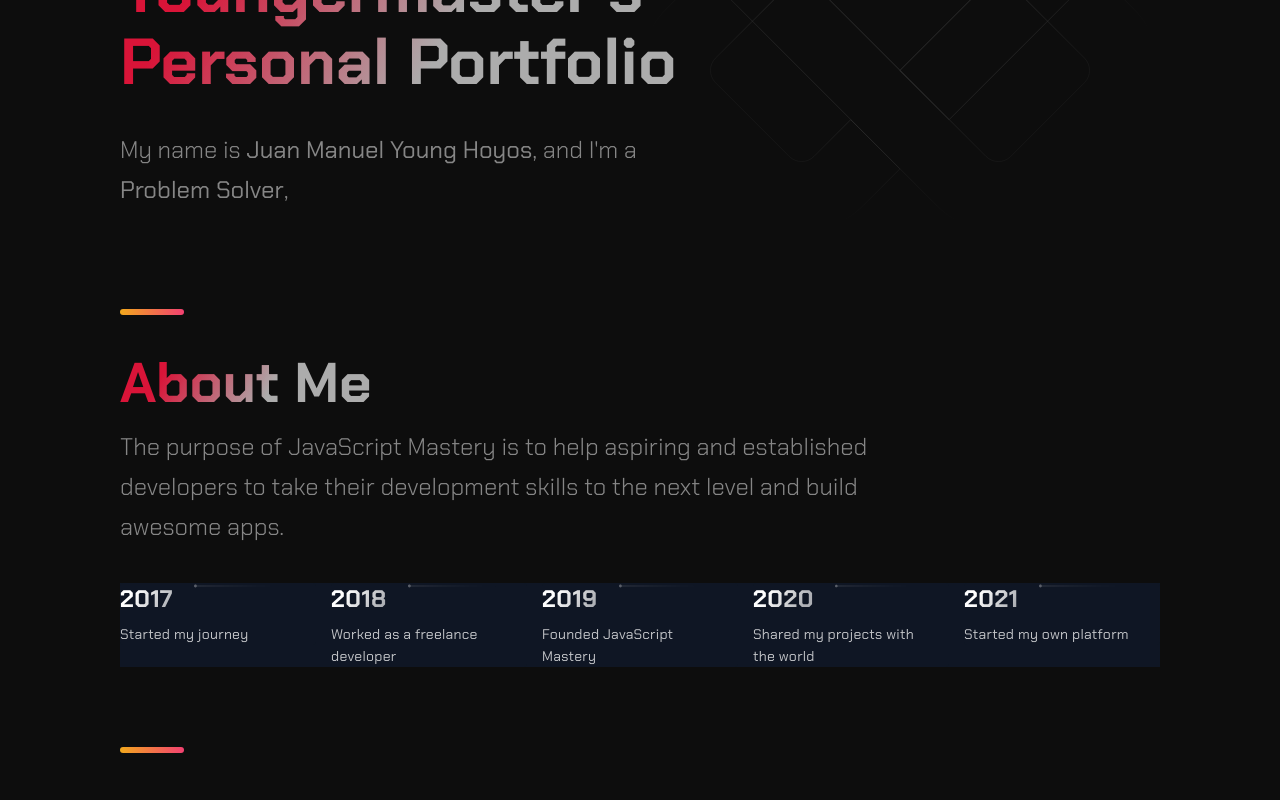
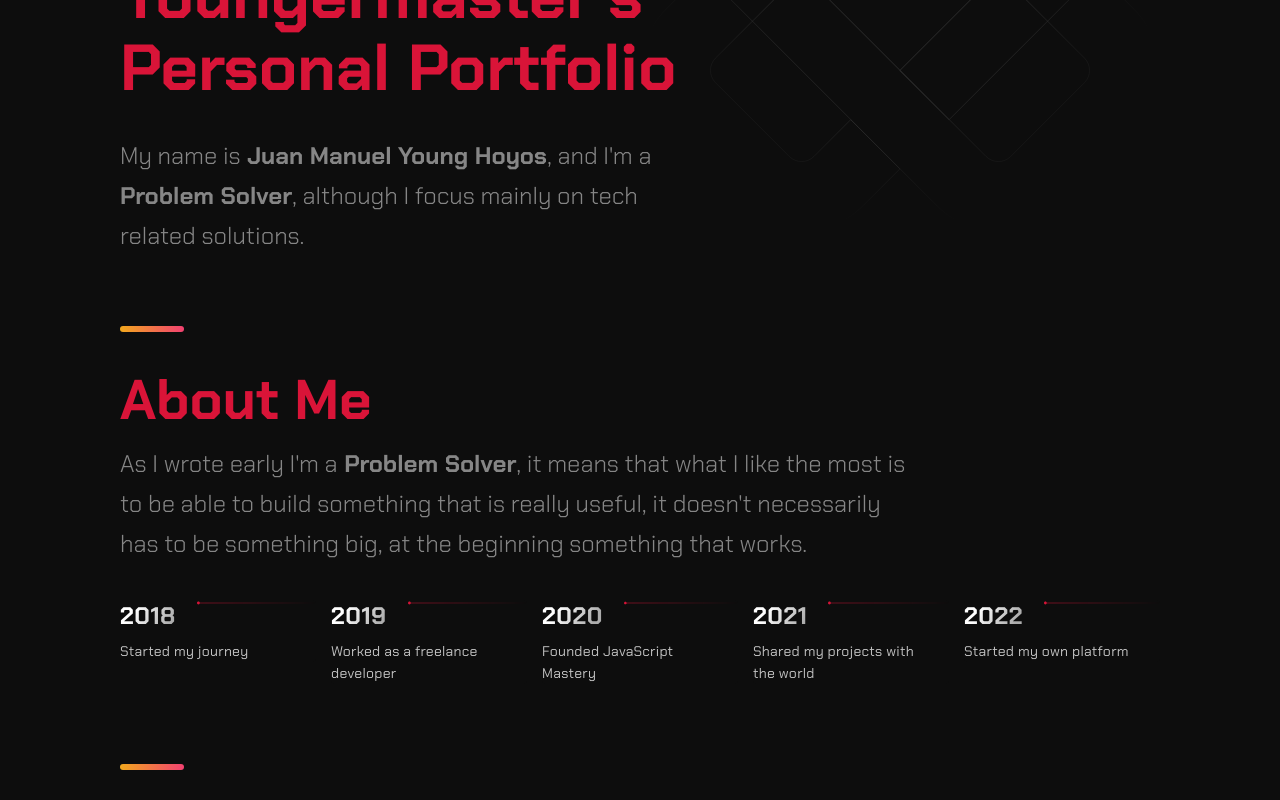
Before and after one commit to Youngermaster/Portfolio-Youngermaster, a Next.js app: page / in a window 1280 px wide. Shown: the part 400-1200 px from the top of the page. Built offline with nearby package versions, Linux system fonts and the light colour scheme.

Commit message:
About Me updated

```diff
--- a/src/components/BackgrooundAnimation/BackgroundAnimation.js
+++ b/src/components/BackgrooundAnimation/BackgroundAnimation.js
@@ -10,7 +10,6 @@ const BackgroundAnimation = () => (
       fill="none"
       xmlns="http://www.w3.org/2000/svg"
     >
-      {/* <image href="/images/Logo-1000x1000.png" x="50%" y="50%" height="100" width="100"/> */}
       <g opacity="0.15">
         <path
           fillRule="evenodd"
--- a/src/components/Hero/Hero.js
+++ b/src/components/Hero/Hero.js
@@ -5,7 +5,6 @@ import {
   SectionText,
   SectionTitle,
 } from "../../styles/GlobalComponents";
-import Button from "../../styles/GlobalComponents/Button";
 import { LeftSection } from "./HeroStyles";
 import { LogoHeroImg } from "../Projects/ProjectsStyles";
 
@@ -20,10 +19,18 @@ const Hero = (props) => (
           Personal Portfolio
         </SectionTitle>
         <SectionText>
-          My name is <strong>Juan Manuel Young Hoyos</strong>, and I'm a{" "}
-          <strong>Problem Solver</strong>,
+          My name is
+          <b>
+            <strong> Juan Manuel Young Hoyos</strong>
+          </b>
+          , and I'm a
+          <b>
+            <strong> Problem Solver</strong>
+          </b>
+          , although I focus mainly on tech related solutions.
+          <br />
+          <br />
         </SectionText>
-        {/* <Button onClick={props.handleClick}>Learn More</Button> */}
       </LeftSection>
     </Section>
   </>
--- a/src/components/TimeLine/TimeLine.js
+++ b/src/components/TimeLine/TimeLine.js
@@ -68,9 +68,13 @@ const Timeline = () => {
       <SectionDivider divider />
       <SectionTitle>About Me</SectionTitle>
       <SectionText>
-        The purpose of JavaScript Mastery is to help aspiring and established
-        developers to take their development skills to the next level and build
-        awesome apps.
+        As I wrote early I'm a
+        <b>
+          <strong> Problem Solver</strong>
+        </b>
+        , it means that what I like the most is to be able to build something
+        that is really useful, it doesn't necessarily has to be something big,
+        at the beginning something that works.
       </SectionText>
       <CarouselContainer ref={carouselRef} onScroll={handleScroll}>
         <>
@@ -99,7 +103,8 @@ const Timeline = () => {
                       clip-rule="evenodd"
                       d="M2.5 5.5C3.88071 5.5 5 4.38071 5 3V3.5L208 3.50002V2.50002L5 2.5V3C5 1.61929 3.88071 0.5 2.5 0.5C1.11929 0.5 0 1.61929 0 3C0 4.38071 1.11929 5.5 2.5 5.5Z"
                       fill="url(#paint0_linear)"
-                      fill-opacity="0.33"
+                      fill="#D91438"
+                      fill-opacity="1"
                     />
                     <defs>
                       <linearGradient
--- a/src/components/TimeLine/TimeLineStyles.js
+++ b/src/components/TimeLine/TimeLineStyles.js
@@ -3,7 +3,7 @@ import styled from 'styled-components'
 
 export const CarouselContainer = styled.ul`
   max-width: 1040px;
-  background: #0F1624;
+  background: #0D0D0D;
   padding: 0rem;
   list-style:none;
   display: flex;
@@ -40,7 +40,7 @@ export const CarouselMobileScrollNode = styled.div`
 `
 
 export const CarouselItem = styled.div`
-  background: #0F1624;
+  background: #0D0D0D;
   border-radius: 3px;
   max-width: 196px;
 
@@ -51,7 +51,7 @@ export const CarouselItem = styled.div`
   @media ${props => props.theme.breakpoints.sm} {
     margin-left: 32px;
     min-width: 120px;
-    background: #0E131F;
+    background: #0D0D0D;
     padding: 4px;
     align-content: start;
     scroll-snap-align: start;
--- a/src/constants/constants.js
+++ b/src/constants/constants.js
@@ -42,9 +42,9 @@ export const projects = [
 ];
 
 export const TimeLineData = [
-  { year: 2017, text: "Started my journey" },
-  { year: 2018, text: "Worked as a freelance developer" },
-  { year: 2019, text: "Founded JavaScript Mastery" },
-  { year: 2020, text: "Shared my projects with the world" },
-  { year: 2021, text: "Started my own platform" },
+  { year: 2018, text: "Started my journey" },
+  { year: 2019, text: "Worked as a freelance developer" },
+  { year: 2020, text: "Founded JavaScript Mastery" },
+  { year: 2021, text: "Shared my projects with the world" },
+  { year: 2022, text: "Started my own platform" },
 ];
--- a/src/styles/GlobalComponents/index.js
+++ b/src/styles/GlobalComponents/index.js
@@ -29,11 +29,7 @@ export const SectionTitle = styled.h2`
   line-height: ${(props) => (props.main ? "72px" : "56px")};
   width: max-content;
   max-width: 100%;
-  background: linear-gradient(
-    121.57deg,
-    #D91438 18.77%,
-    rgba(255, 255, 255, 0.66) 60.15%
-  );
+  background: #d91438;
   -webkit-background-clip: text;
   -webkit-text-fill-color: transparent;
   margin-bottom: 16px;
@@ -272,7 +268,7 @@ export const LinkContainer = styled.div`
   padding: 8px;
 
   &:hover {
-    background-color: #8C162C;
+    background-color: #8c162c;
     transform: scale(1.2);
     cursor: pointer;
   }
--- a/src/themes/default.js
+++ b/src/themes/default.js
@@ -8,7 +8,6 @@ export default {
   colors: {
     primary1: "hsl(204,23.8%,95.9%)",
     background1: "#0D0D0D",
-    // background1: "FFFFFF",
     accent1: "hsl(34.9,98.6%,72.9%)",
     button: "hsl(205.1,100%,36.1%)",
     background2: "hsl(232.7,27.3%,23.7%)",
```
